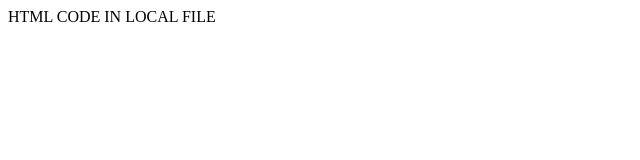
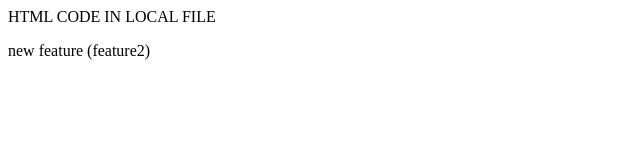
Before and after one commit to mangeshh09/LOCAL, a plain HTML site: page index.html in a window 1280 px wide. Shown: the whole page, without its empty margins (0-640 px from the left). Drawn offline with Linux system fonts and the light colour scheme.

Commit message:
add new line in feature2

```diff
--- a/index.html
+++ b/index.html
@@ -1 +1,2 @@
 <p>HTML CODE IN LOCAL  FILE</p>
+<p>new feature (feature2)</p>
```
